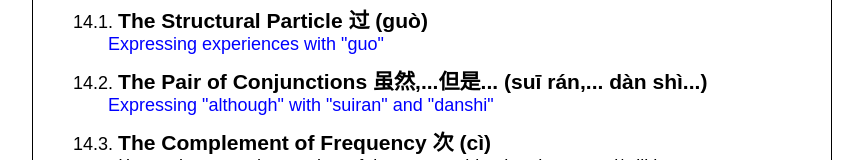
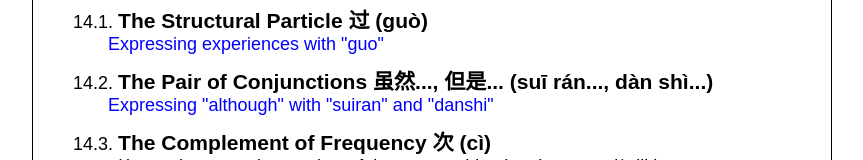
Before and after one commit to hsk-grammar/hsk-grammar.github.io, a plain HTML site: page grammar-points-hsk2.html in a window 1280 px wide. Shown: the part 3770-3930 px from the top of the page, without its empty margins (208-1071 px from the left). Drawn offline with Linux system fonts and the light colour scheme.

Commit message:
Update grammar-points-hsk2.html

```diff
--- a/grammar-points-hsk2.html
+++ b/grammar-points-hsk2.html
@@ -405,7 +405,7 @@ The <em>bi</em> construction can also be used to compare how two people perform
 
 
 <li seq="14.2">
-<h3 class="grammar-point">The Pair of Conjunctions 虽然,...但是... (suī rán,... dàn shì...)</h3>
+<h3 class="grammar-point">The Pair of Conjunctions 虽然..., 但是... (suī rán..., dàn shì...)</h3>
 <div class="grammar-details">
 <a target="_blank" href="https://resources.allsetlearning.com/chinese/grammar/Expressing_%22although%22_with_%22suiran%22_and_%22danshi%22">Expressing "although" with "suiran" and "danshi"</a>
 </div>
```
